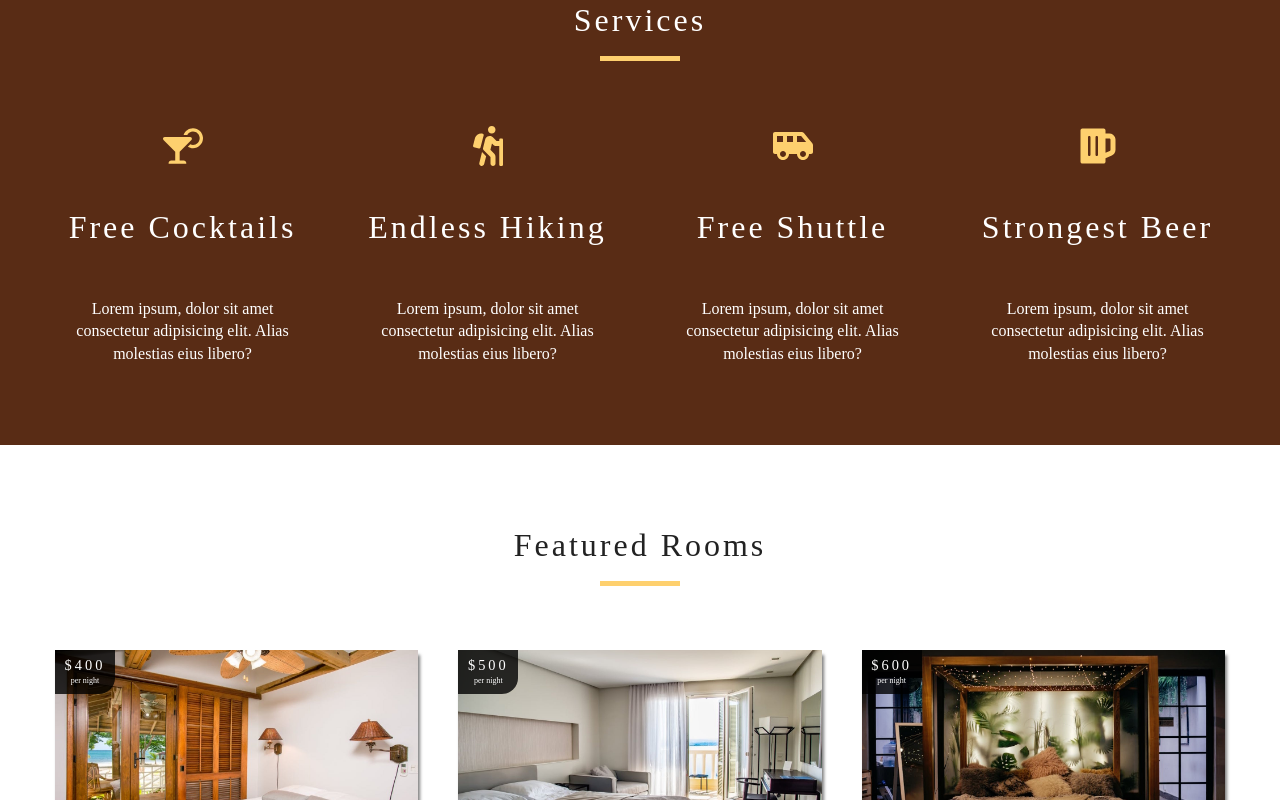
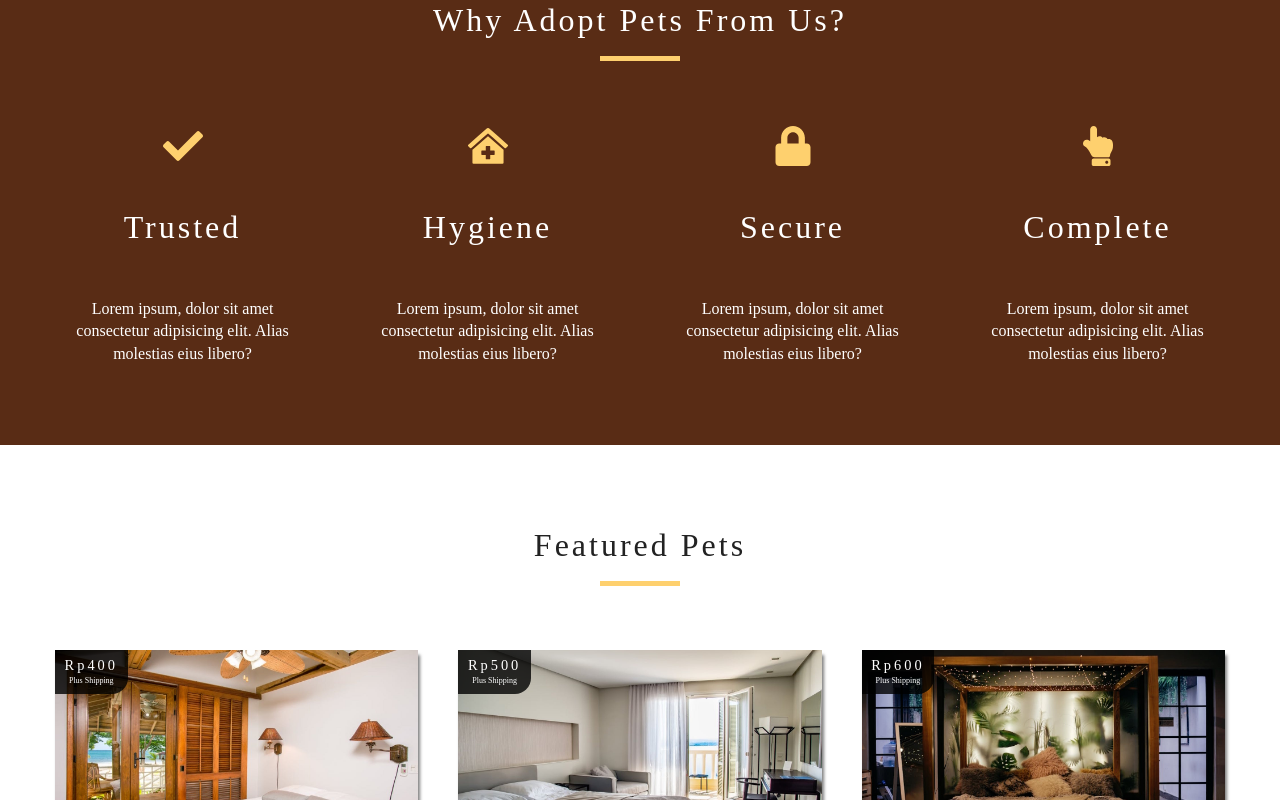
Before and after one commit to annisa-nur/teman-hewan, a React (Create React App) app: page / in a window 1280 px wide. Shown: the part 880-1680 px from the top of the page. Built offline with nearby package versions, Linux system fonts and the light colour scheme.

Commit message:
Add files via upload

```diff
--- a/src/components/FeaturedRooms.js
+++ b/src/components/FeaturedRooms.js
@@ -14,7 +14,7 @@ export default class FeaturedRooms extends Component {
     });
     return (
       <section className="featured-rooms">
-        <Title title="featured rooms" />
+        <Title title="featured pets" />
         <div className="featured-rooms-center">
           {loading ? <Loading /> : rooms}
         </div>
--- a/src/components/Footer.js
+++ b/src/components/Footer.js
@@ -50,6 +50,8 @@ export default class Footer extends Component {
                   <div className="container">Copyright&copy; 2023 Teman Hewan</div>
                 </div>
             </section>
+
+
         )
     }
 }
--- a/src/components/Navbar.js
+++ b/src/components/Navbar.js
@@ -1,7 +1,7 @@
 import React, { Component } from "react";
 import { Link } from "react-router-dom";
 import { FaAlignRight } from "react-icons/fa";
-import logo from "../images/logo.svg";
+import logo from "../images/logo.png";
 export default class Navbar extends Component {
   state = {
     isOpen: false
@@ -15,7 +15,7 @@ export default class Navbar extends Component {
         <div className="nav-center">
           <div className="nav-header">
             <Link to="/">
-              <img src={logo} alt="Beach Resort" />
+              <img className="nav-logo" src={logo} alt="Teman Hewan"/>
             </Link>
             <button
               type="button"
@@ -32,7 +32,7 @@ export default class Navbar extends Component {
               <Link to="/">Home</Link>
             </li>
             <li>
-              <Link to="/rooms">Rooms</Link>
+              <Link to="/rooms">Pets</Link>
             </li>
           </ul>
         </div>
--- a/src/components/Room.js
+++ b/src/components/Room.js
@@ -9,10 +9,10 @@ const Room = memo(({ room }) => {
   return (
     <article className="room">
       <div className="img-container">
-        <img src={images[0] || defaultImg} alt="single room" />
+        <img src={images[0] || defaultImg} alt="pet" />
         <div className="price-top">
-          <h6>${price}</h6>
-          <p>per night</p>
+          <h6>Rp{price}</h6>
+          <p>Plus Shipping</p>
         </div>
         <Link to={`/rooms/${slug}`} className="btn-primary room-link">
           features
--- a/src/components/RoomsFilter.js
+++ b/src/components/RoomsFilter.js
@@ -17,16 +17,13 @@ const RoomsFilter = ({ rooms }) => {
     price,
     minPrice,
     maxPrice,
-    minSize,
-    maxSize,
     breakfast,
-    pets
   } = context;
 
   // get unique types
   let types = getUnique(rooms, "type");
   // add all
-  types = ["all", ...types];
+  types = ["All", ...types];
   // map to jsx
   types = types.map((item, index) => (
     <option key={index} value={item}>
@@ -42,11 +39,11 @@ const RoomsFilter = ({ rooms }) => {
   ));
   return (
     <section className="filter-container">
-      <Title title="search rooms" />
+      <Title title="search pets" />
       <form className="filter-form">
         {/* select type */}
         <div className="form-group">
-          <label htmlFor="type">room type</label>
+          <label htmlFor="type">pet type</label>
           <select
             name="type"
             id="type"
@@ -60,7 +57,7 @@ const RoomsFilter = ({ rooms }) => {
         {/* end of select type */}
         {/* guests  */}
         <div className="form-group">
-          <label htmlFor="capacity">Guests</label>
+          <label htmlFor="capacity">Gender</label>
           <select
             name="capacity"
             id="capacity"
@@ -74,7 +71,7 @@ const RoomsFilter = ({ rooms }) => {
         {/* end of guests */}
         {/* room price */}
         <div className="form-group">
-          <label htmlFor="price">room price ${price}</label>
+          <label htmlFor="price">pet price Rp{price}</label>
           <input
             type="range"
             name="price"
@@ -87,27 +84,6 @@ const RoomsFilter = ({ rooms }) => {
           />
         </div>
         {/* end of room price*/}
-        {/* size */}
-        <div className="form-group">
-          <label htmlFor="price">room size </label>
-          <div className="size-inputs">
-            <input
-              type="number"
-              name="minSize"
-              value={minSize}
-              onChange={handleChange}
-              className="size-input"
-            />
-            <input
-              type="number"
-              name="maxSize"
-              value={maxSize}
-              onChange={handleChange}
-              className="size-input"
-            />
-          </div>
-        </div>
-        {/* end of select type */}
         {/* extras */}
         <div className="form-group">
           <div className="single-extra">
@@ -118,16 +94,7 @@ const RoomsFilter = ({ rooms }) => {
               checked={breakfast}
               onChange={handleChange}
             />
-            <label htmlFor="breakfast">breakfast</label>
-          </div>
-          <div className="single-extra">
-            <input
-              type="checkbox"
-              name="pets"
-              checked={pets}
-              onChange={handleChange}
-            />
-            <label htmlFor="breakfast">pets</label>
+            <label htmlFor="breakfast">Vaccine</label>
           </div>
         </div>
         {/* end of extras type */}
--- a/src/components/Services.js
+++ b/src/components/Services.js
@@ -1,30 +1,30 @@
 import React, { Component } from "react";
-import { FaCocktail, FaHiking, FaShuttleVan, FaBeer } from "react-icons/fa";
+import { FaCheck, FaClinicMedical, FaLock, FaHandPointUp } from "react-icons/fa";
 import Title from "./Title";
 export default class Services extends Component {
   state = {
     services: [
       {
-        icon: <FaCocktail />,
-        title: "Free Cocktails",
+        icon: <FaCheck />,
+        title: "Trusted",
         info:
           "Lorem ipsum, dolor sit amet consectetur adipisicing elit. Alias molestias eius libero?"
       },
       {
-        icon: <FaHiking />,
-        title: "Endless Hiking",
+        icon: <FaClinicMedical />,
+        title: "Hygiene",
         info:
           "Lorem ipsum, dolor sit amet consectetur adipisicing elit. Alias molestias eius libero?"
       },
       {
-        icon: <FaShuttleVan />,
-        title: "Free Shuttle",
+        icon: <FaLock />,
+        title: "Secure",
         info:
           "Lorem ipsum, dolor sit amet consectetur adipisicing elit. Alias molestias eius libero?"
       },
       {
-        icon: <FaBeer />,
-        title: "Strongest Beer",
+        icon: <FaHandPointUp />,
+        title: "Complete",
         info:
           "Lorem ipsum, dolor sit amet consectetur adipisicing elit. Alias molestias eius libero?"
       }
@@ -33,7 +33,7 @@ export default class Services extends Component {
   render() {
     return (
       <section className="services">
-        <Title title="services" />
+        <Title title="why adopt pets from us?" />
         <div className="services-center">
           {this.state.services.map(item => {
             return (
```
